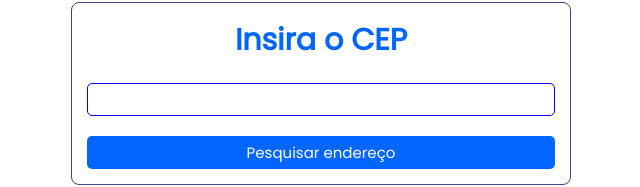
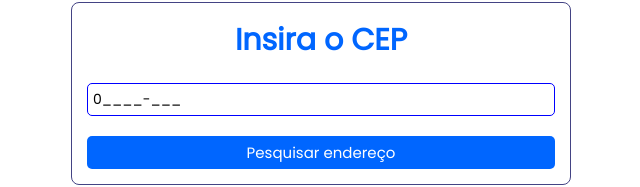
Before and after one commit to RafaelSavoy/buscador-de-cep-react, a React (Vite) app: page / in a window 1280 px wide. Shown: the part 188-375 px from the top of the page, without its empty margins (319-959 px from the left). Built offline with nearby package versions, Linux system fonts and the light colour scheme.

Commit message:
Adicionando mascara de digitos no input

```diff
--- a/package.json
+++ b/package.json
@@ -12,6 +12,7 @@
     "axios": "^0.26.1",
     "react": "^17.0.2",
     "react-dom": "^17.0.2",
+    "react-input-mask": "^2.0.4",
     "styled-components": "^5.3.5"
   },
   "devDependencies": {
--- a/src/components/Form/Form.jsx
+++ b/src/components/Form/Form.jsx
@@ -14,7 +14,11 @@ const Form = () => {
 		return isNumber(num) && isValidNumberLenght(num)
 	}
 
-	const handleChange = e => setCepNumber(e.target.value)
+	const formatCep = cep => cep.replace(/[^0-9]/g,'')
+
+	const handleChange = e => {
+		setCepNumber(formatCep(e.target.value))
+	}
 
 	const handleCepError = e => setCep({error: true})
 
@@ -47,7 +51,7 @@ const Form = () => {
 		<FormDiv>
 			<StyledForm onSubmit={handleSubmit}>
 				<Title>Insira o CEP</Title>
-				<CepNumber type='text' name='cep' onChange={handleChange} error={cep.error} />
+				<CepNumber type='text' name='cep' onChange={handleChange} error={cep.error} mask='99999-999' value={cepNumber}/>
 				<SubmitButton value='Pesquisar endereço' />
 			</StyledForm>
 		</FormDiv>
--- a/src/components/Form/styles.js
+++ b/src/components/Form/styles.js
@@ -1,3 +1,4 @@
+import InputMask from 'react-input-mask'
 import styled from 'styled-components'
 
 const FormDiv = styled.div`
@@ -20,7 +21,7 @@ const StyledForm = styled.form`
 	border-radius: 8px;
 	margin: 10px;
 `
-const CepNumber = styled.input`
+const CepNumber = styled(InputMask)`
 	border: 1px solid ${props => props.error ? 'red' : 'blue'};
 	border-radius: 5px;
 	color: black;
```
Also changed, not shown: 1 other file (tests, documents, lock files or other folders).
